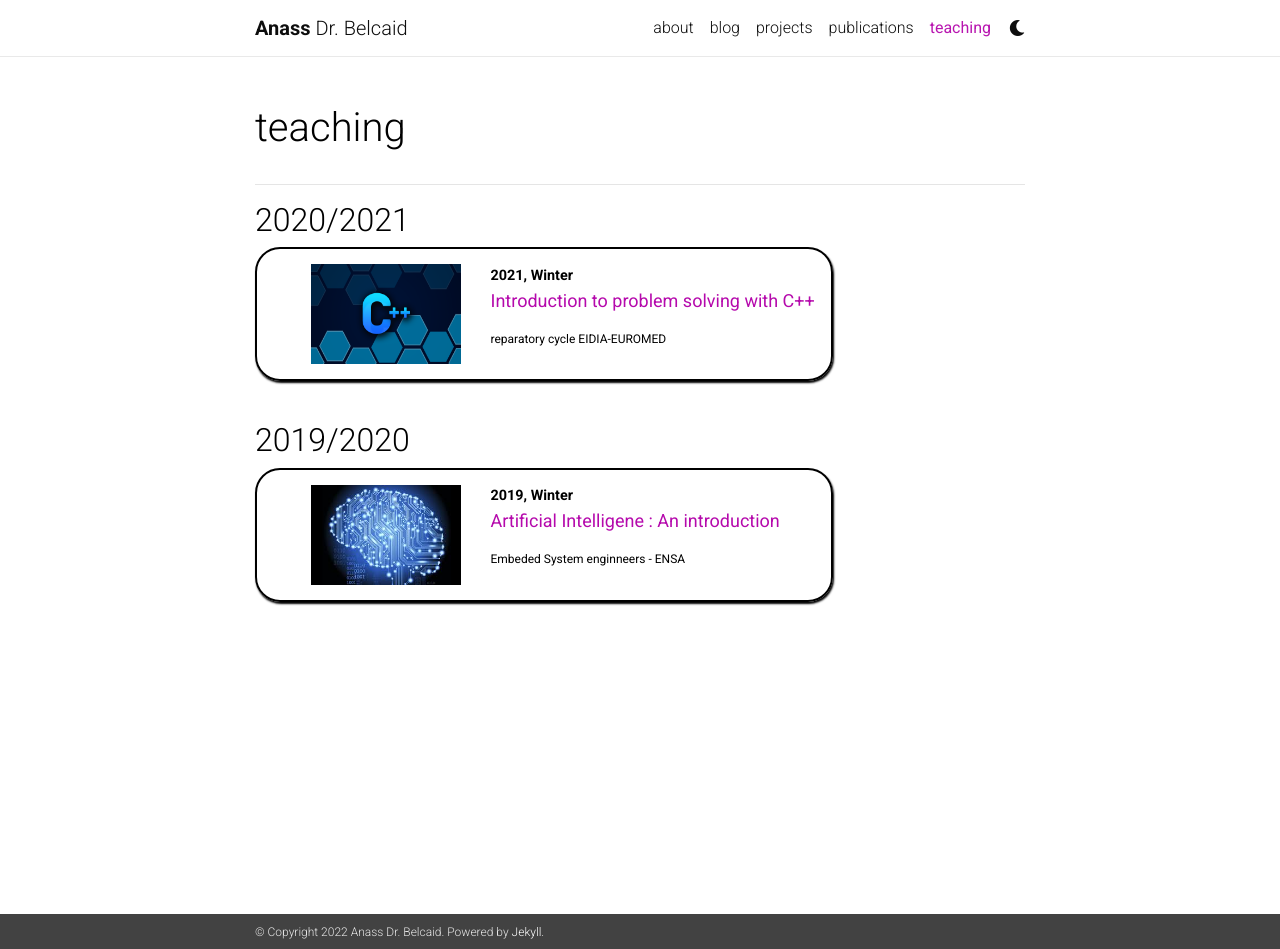
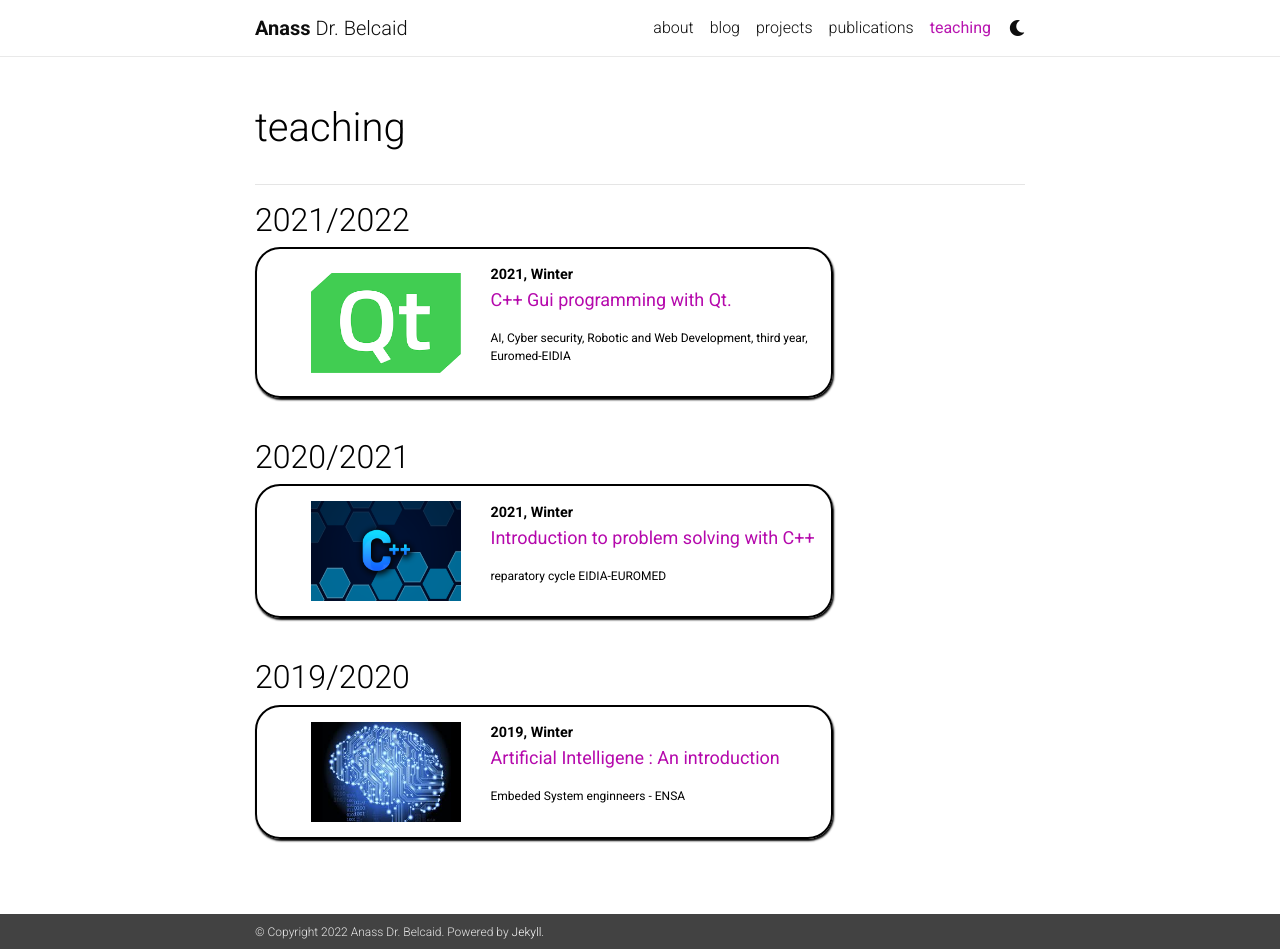
Before and after one commit to anassBelcaid/blog_source, a Jekyll site: the page built from _pages/teaching.md, in a window 1280 px wide and 949 px high. Built offline with Jekyll 4.4.1, drawn with Linux system fonts in a browser that asks for light colours; nearby versions of some CDN libraries; a style sheet for code colours, icons or effects is not loaded.

Commit message:
Recovered a lost qt page

```diff
--- a/_pages/teaching.md
+++ b/_pages/teaching.md
@@ -7,6 +7,27 @@
 ---
 
 ------------
+
+## 2021/2022
+<div id="rcorners">
+<table>
+<th>
+ <img src="{{ site.baserul}} {{ site.url }}/assets/img/qt_logo.png" alt="C++" width="150" height="100">
+</th>
+<th> <b>2021, Winter</b><br>
+<p style="font-size:18px">
+    <a href='{{ baseurl }}/C221/'>
+C++ Gui programming with Qt.
+    </a>
+</p>
+<p style="font-size:12px">AI, Cyber security, Robotic and Web Development, third
+year, Euromed-EIDIA</p>
+</th>
+</table>
+</div>
+<br>
+
+
 ## 2020/2021
 <div id="rcorners">
 <table>
```
Also changed, not shown: assets/img/linux_bible.jpg (added), assets/img/qt_logo.png (added).
